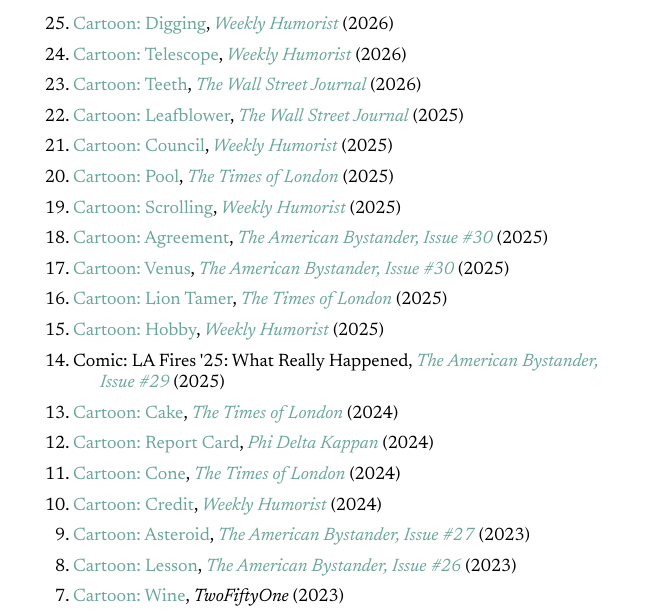
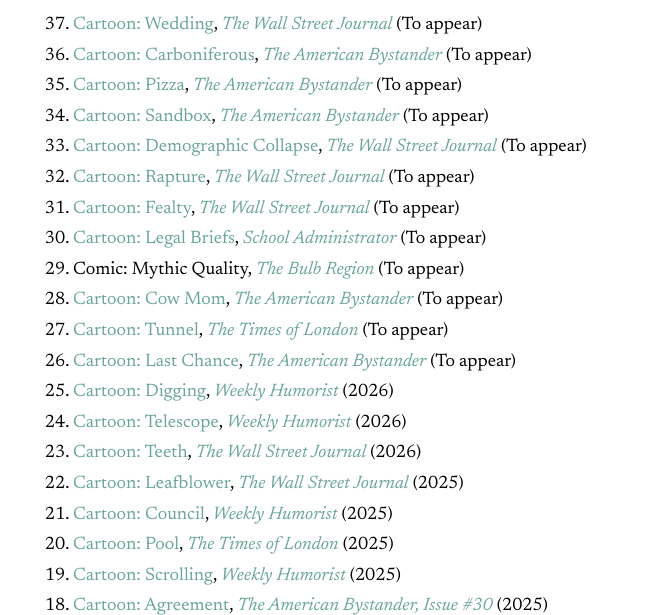
Before and after one commit to arundurvasula/website, a plain HTML site: page humor.html in a window 1280 px wide. Shown: the part 205-820 px from the top of the page, without its empty margins (15-679 px from the left). Drawn offline with Linux system fonts and the light colour scheme.

Commit message:
added cartoons to appear

```diff
--- a/humor.html
+++ b/humor.html
@@ -25,6 +25,19 @@
       .catch(error => console.error('Error loading navbar:', error));
   </script>
   <ol reversed>
+
+    <li><a href='img/cartoons/WSJ-00371_Wedding.png'>Cartoon: Wedding</a>, <i><a href=''>The Wall Street Journal</a></i> (To appear) </li>
+    <li><a href='img/cartoons/AmericanBystander-00348_Carboniferous.png'>Cartoon: Carboniferous</a>, <i><a href=''>The American Bystander</a></i> (To appear) </li>
+    <li><a href='img/cartoons/AmericanBystander-00341_Pizza.png'>Cartoon: Pizza</a>, <i><a href=''>The American Bystander</a></i> (To appear) </li>
+    <li><a href='img/cartoons/AmericanBystander-00331_Sandbox.png'>Cartoon: Sandbox</a>, <i><a href=''>The American Bystander</a></i> (To appear) </li>
+    <li><a href='img/cartoons/WSJ-00330_Demographic_Collapse.png'>Cartoon: Demographic Collapse</a>, <i><a href=''>The Wall Street Journal</a></i> (To appear) </li>
+    <li><a href='img/cartoons/WSJ-00320_Rapture.png'>Cartoon: Rapture</a>, <i><a href=''>The Wall Street Journal</a></i> (To appear) </li>
+    <li><a href='img/cartoons/WSJ-00314_Fealty.png'>Cartoon: Fealty</a>, <i><a href=''>The Wall Street Journal</a></i> (To appear) </li>
+    <li><a href='img/cartoons/SchoolAdministrator-00305_Legal_Briefs.png'>Cartoon: Legal Briefs</a>, <i><a href=''>School Administrator</a></i> (To appear) </li>
+    <li>Comic: Mythic Quality, <i><a href=''>The Bulb Region</a></i> (To appear)</li>
+    <li><a href='img/cartoons/AmericanBystander-00275_Cow_Mom.png'>Cartoon: Cow Mom</a>, <i><a href=''>The American Bystander</a></i> (To appear) </li>
+    <li><a href='img/cartoons/TimesLuxury-00234_Tunnel.png'>Cartoon: Tunnel</a>, <i><a href=''>The Times of London</a></i> (To appear) </li>
+    <li><a href='img/cartoons/AmericanBystander-00212_Last_Chance.png'>Cartoon: Last Chance</a>, <i><a href=''>The American Bystander</a></i> (To appear) </li>
     <li><a href='img/cartoons/WeeklyHumorist-00357_Dogs.png'>Cartoon: Digging</a>, <i><a href='https://weeklyhumorist.com/cartoon-paws-for-reflection/'>Weekly Humorist</a></i> (2026) </li>
     <li><a href='img/cartoons/WeeklyHumorist-00300_Telescope.png'>Cartoon: Telescope</a>, <i><a href='https://weeklyhumorist.com/cartoon-astronomical-spending/'>Weekly Humorist</a></i> (2026) </li>
     <li><a href='img/cartoons/WSJ-00224_Teeth.png'>Cartoon: Teeth</a>, <i><a href='https://www.wsj.com/opinion/pepperand-salt-ccfcfa90'>The Wall Street Journal</a></i> (2026) </li>
```
Also changed, not shown: img/cartoons/AmericanBystander-00212_Last_Chance.png (added), img/cartoons/AmericanBystander-00275_Cow_Mom.png (added), img/cartoons/AmericanBystander-00331_Sandbox.png (added), img/cartoons/AmericanBystander-00341_Pizza.png (added), img/cartoons/AmericanBystander-00348_Carboniferous.png (added), img/cartoons/WSJ-00371_Wedding.png (added).
